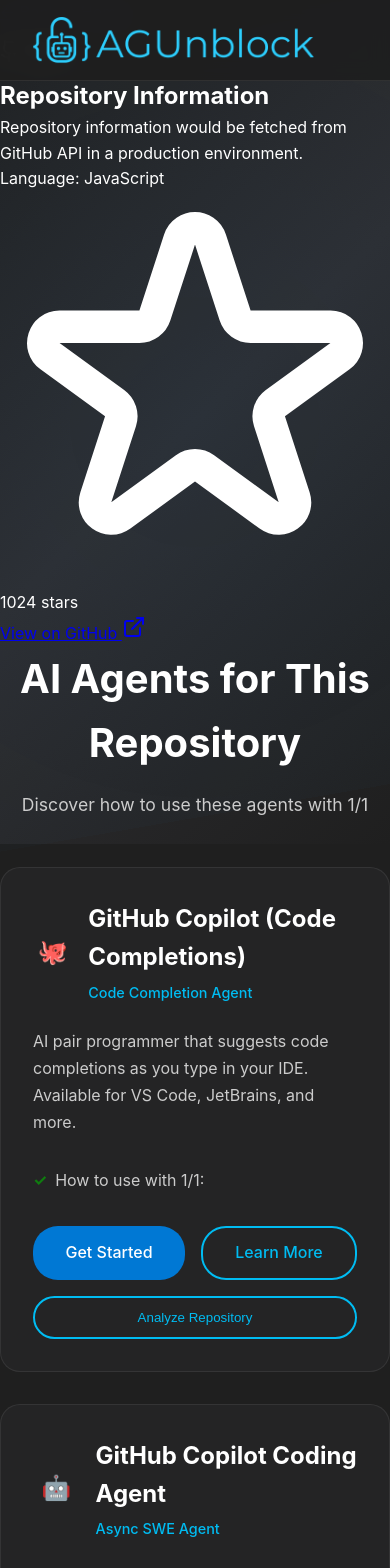
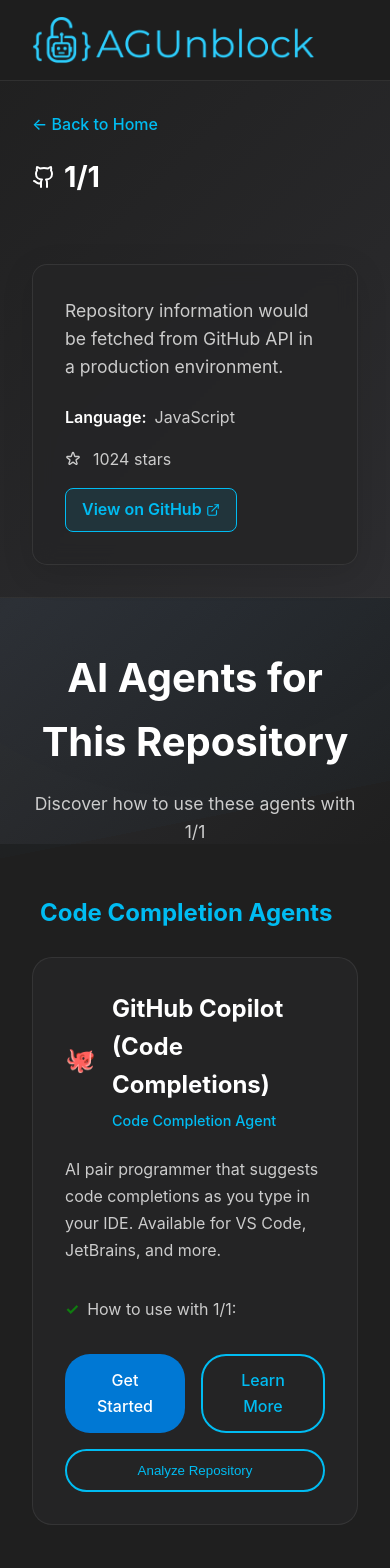
Before and after one commit to thegovind/agunblock, a React (Vite) app in the folder frontend/: page /1/1 in a window 390 px wide. Shown: the top 1568 px of the page. Built offline with nearby package versions, Linux system fonts and the light colour scheme; a web font is replaced by a local one.

Commit message:
Restyles the repository page
Improves the repository page's layout and appearance.

Adds a header section with repository information, including description, language, stars, and a link to GitHub.
Refactors the agent display into category groups for better organization.

```diff
--- a/frontend/src/App.css
+++ b/frontend/src/App.css
@@ -468,3 +468,131 @@
       grid-template-columns: 1fr;
     }
   }
+
+  /* ---------- REPO PAGE HEADER & INFO ---------- */
+  .repo-header {
+    background: linear-gradient(135deg, var(--bg-dark) 0%, var(--bg-light) 100%);
+    border-bottom: 1px solid var(--border);
+    padding-top: 5rem;
+    min-height: 300px;
+  }
+  .repo-header-content {
+    max-width: 1200px;
+    margin: 0 auto;
+    padding: 2rem;
+  }
+  .back-link {
+    color: var(--azure-teal);
+    text-decoration: none;
+    font-weight: 500;
+    margin-bottom: 1rem;
+    display: inline-block;
+    transition: color 0.3s ease;
+  }
+  .back-link:hover {
+    color: var(--text-primary);
+  }
+  .repo-title {
+    font-size: 2.5rem;
+    color: var(--text-primary);
+    margin-bottom: 2rem;
+    display: flex;
+    align-items: center;
+    gap: 0.5rem;
+  }
+  .repo-info-card-header {
+    max-width: 1200px;
+    margin: 0 auto;
+    padding: 0 2rem 2rem;
+  }
+  .repo-info-content {
+    background: var(--card-bg);
+    border: 1px solid var(--border);
+    border-radius: 15px;
+    padding: 2rem;
+    backdrop-filter: blur(10px);
+    box-shadow: 0 8px 32px rgba(0,0,0,0.12);
+  }
+  .repo-description {
+    color: var(--text-secondary);
+    font-size: 1.1rem;
+    margin-bottom: 1.5rem;
+    line-height: 1.6;
+  }
+  .repo-meta-inline {
+    display: flex;
+    flex-wrap: wrap;
+    gap: 2rem;
+    align-items: center;
+  }
+  .repo-meta-item {
+    color: var(--text-secondary);
+    display: flex;
+    align-items: center;
+    gap: 0.5rem;
+  }
+  .meta-label {
+    font-weight: 600;
+    color: var(--text-primary);
+  }
+  .github-link-header {
+    color: var(--azure-teal);
+    text-decoration: none;
+    font-weight: 600;
+    display: flex;
+    align-items: center;
+    transition: all 0.3s ease;
+    padding: 0.5rem 1rem;
+    border-radius: 8px;
+    border: 1px solid var(--azure-teal);
+    background: rgba(0, 188, 242, 0.1);
+  }
+  .github-link-header:hover {
+    background: var(--azure-teal);
+    color: var(--bg-dark);
+    transform: translateY(-2px);
+    box-shadow: 0 4px 12px rgba(0, 188, 242, 0.3);
+  }
+
+  /* ---------- REPO PAGE CENTERING & CATEGORY GROUPS ---------- */
+  .repo-main-centered {
+    display: flex;
+    flex-direction: column;
+    align-items: center;
+    max-width: 1200px;
+    margin: 0 auto;
+    padding: 3rem 2rem 2rem;
+  }
+  .repo-info-card {
+    background: var(--card-bg);
+    border: 1px solid var(--border);
+    border-radius: 20px;
+    padding: 2.5rem 3rem;
+    margin-bottom: 3rem;
+    width: 100%;
+    max-width: 600px;
+    box-shadow: 0 4px 24px rgba(0,0,0,0.08);
+    text-align: center;
+  }
+  .agent-category-group {
+    width: 100%;
+    margin-bottom: 3rem;
+  }
+  .agent-category-title {
+    text-align: left;
+    font-size: 1.5rem;
+    color: var(--azure-teal);
+    margin-bottom: 1.5rem;
+    margin-left: 0.5rem;
+  }
+
+  @media (max-width: 768px) {
+    .repo-meta-inline {
+      flex-direction: column;
+      align-items: flex-start;
+      gap: 1rem;
+    }
+    .repo-title {
+      font-size: 1.8rem;
+    }
+  }
--- a/frontend/src/App.tsx
+++ b/frontend/src/App.tsx
@@ -537,20 +537,22 @@
             {repoData!.fullName}
           </h1>
         </div>
+
+        {/* ---------- REPO INFO CARD IN HEADER ---------- */}
+        <div className="repo-info-card-header">
+          <div className="repo-info-content">
+            <p className="repo-description">{repoData!.description}</p>
+
+            <div className="repo-meta-inline">
+              <div className="repo-meta-item">
+                <span className="meta-label">Language:</span> {repoData!.language}
               </div>
-
-      {/* ---------- MAIN ---------- */}
-      <div className="repo-container">
-        <div className="repo-info-card">
-          <h2 className="repo-info-title">Repository Information</h2>
-          <p className="text-text-secondary">{repoData!.description}</p>
-
-          <div className="repo-meta">
-            <div className="repo-meta-item">Language: {repoData!.language}</div>
               <div className="repo-meta-item">
                 <svg
                   xmlns="http://www.w3.org/2000/svg"
-                className="h-4 w-4 mr-1"
+                  width="16"
+                  height="16"
+                  style={{ marginRight: '0.25rem', verticalAlign: 'middle' }}
                   fill="none"
                   viewBox="0 0 24 24"
                   stroke="currentColor"
@@ -564,26 +566,40 @@
                 </svg>
                 {repoData!.stars} stars
               </div>
-          </div>
-
               <a
                 href={`https://github.com/${repoData!.fullName}`}
                 target="_blank"
                 rel="noopener noreferrer"
-            className="github-link"
+                className="github-link-header"
               >
-            View on GitHub <ExternalLink className="ml-1 h-3 w-3" />
+                View on GitHub <ExternalLink style={{ width: '14px', height: '14px', marginLeft: '0.25rem' }} />
               </a>
             </div>
+          </div>
+        </div>
+      </div>
 
+      {/* ---------- MAIN ---------- */}
+      <div className="repo-main-centered">
         {/* ---------- AGENT LIST FOR THIS REPO ---------- */}
         <h2 className="section-title">AI Agents for This Repository</h2>
         <p className="section-subtitle">
           Discover how to use these agents with {repoData!.fullName}
         </p>
 
+        {['code-completion', 'async-swe', 'cli', 'devops'].map((cat) => (
+          <div key={cat} className="agent-category-group">
+            <h3 className="agent-category-title">
+              {cat === 'code-completion'
+                ? 'Code Completion Agents'
+                : cat === 'async-swe'
+                ? 'Async SWE Agents'
+                : cat === 'cli'
+                ? 'CLI Tools'
+                : 'DevOps Agents'}
+            </h3>
             <div className="agents-grid">
-          {agents.map((agent) => (
+              {agents.filter((a) => a.category === cat).map((agent) => (
                 <div key={agent.id} className="agent-card" data-category={agent.category}>
                   <div className="agent-header">
                     <div className="agent-icon">
@@ -676,51 +692,8 @@
               ))}
             </div>
           </div>
-
-      {/* ---------- INTEGRATION STRIP ---------- */}
-      <section className="integration" id="integration">
-        <div className="integration-content">
-          <h2 className="section-title">Microsoft Ecosystem Integration</h2>
-          <p className="section-subtitle">
-            Seamlessly integrate AI agents into your Microsoft development stack
-          </p>
-
-          <div className="integration-grid">
-            <div className="integration-item">
-              <div className="integration-icon">☁️</div>
-              <h3>Azure Integration</h3>
-              <p>
-                Deploy agents via Azure Marketplace or use Azure OpenAI for
-                custom implementations
-              </p>
+        ))}
       </div>
-            <div className="integration-item">
-              <div className="integration-icon">📦</div>
-              <h3>GitHub Integration</h3>
-              <p>
-                Native support for GitHub repositories with Copilot and other
-                agents
-              </p>
-            </div>
-            <div className="integration-item">
-              <div className="integration-icon">🔄</div>
-              <h3>DevOps Pipeline</h3>
-              <p>
-                Integrate agents into your CI/CD workflows for automated
-                development
-              </p>
-            </div>
-            <div className="integration-item">
-              <div className="integration-icon">🛡️</div>
-              <h3>Enterprise Ready</h3>
-              <p>
-                Security, compliance, and governance features for enterprise
-                deployments
-              </p>
-            </div>
-          </div>
-        </div>
-      </section>
 
       {/* ---------- FOOTER ---------- */}
       <footer>
```
Lines whose indentation alone changed are shown as unchanged.
